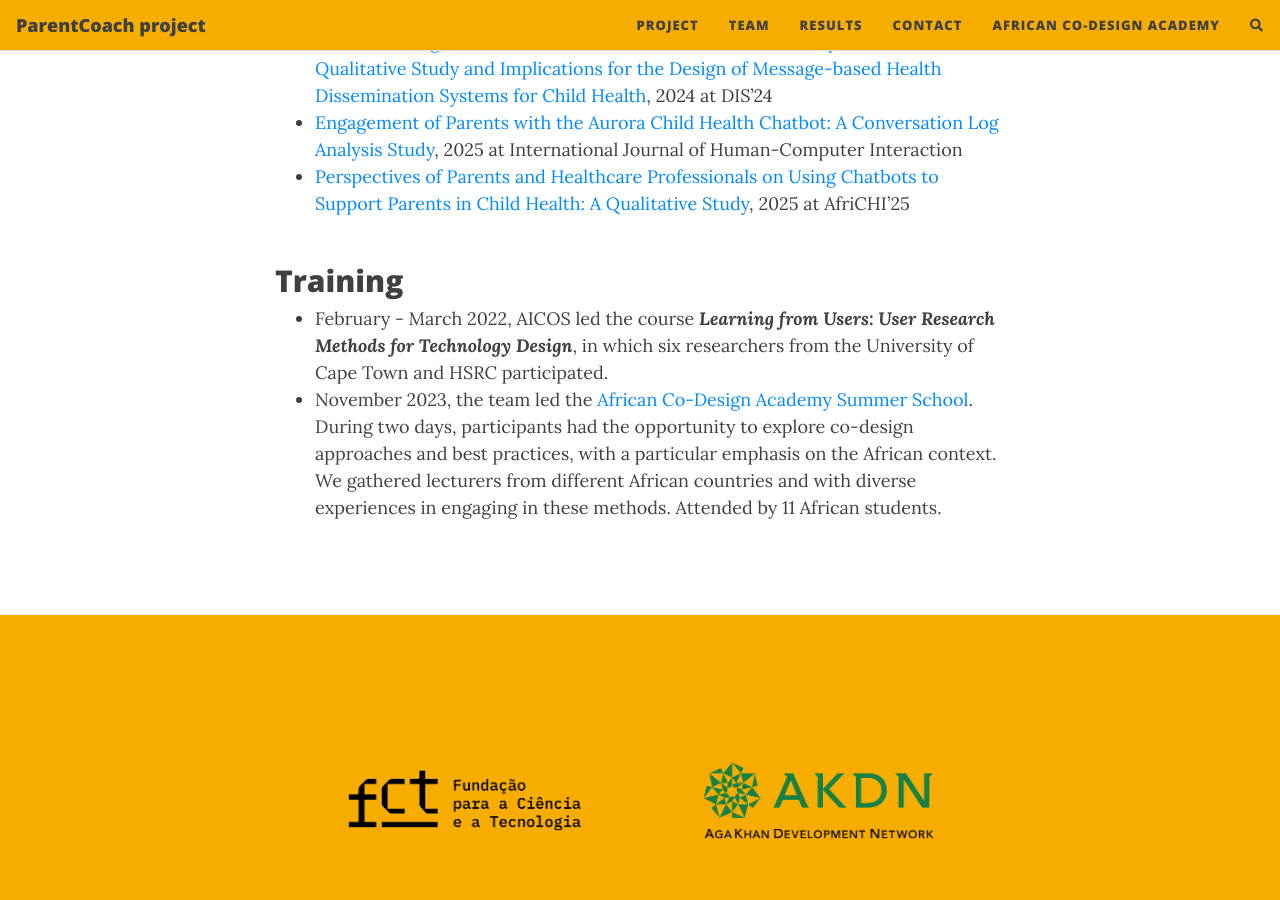
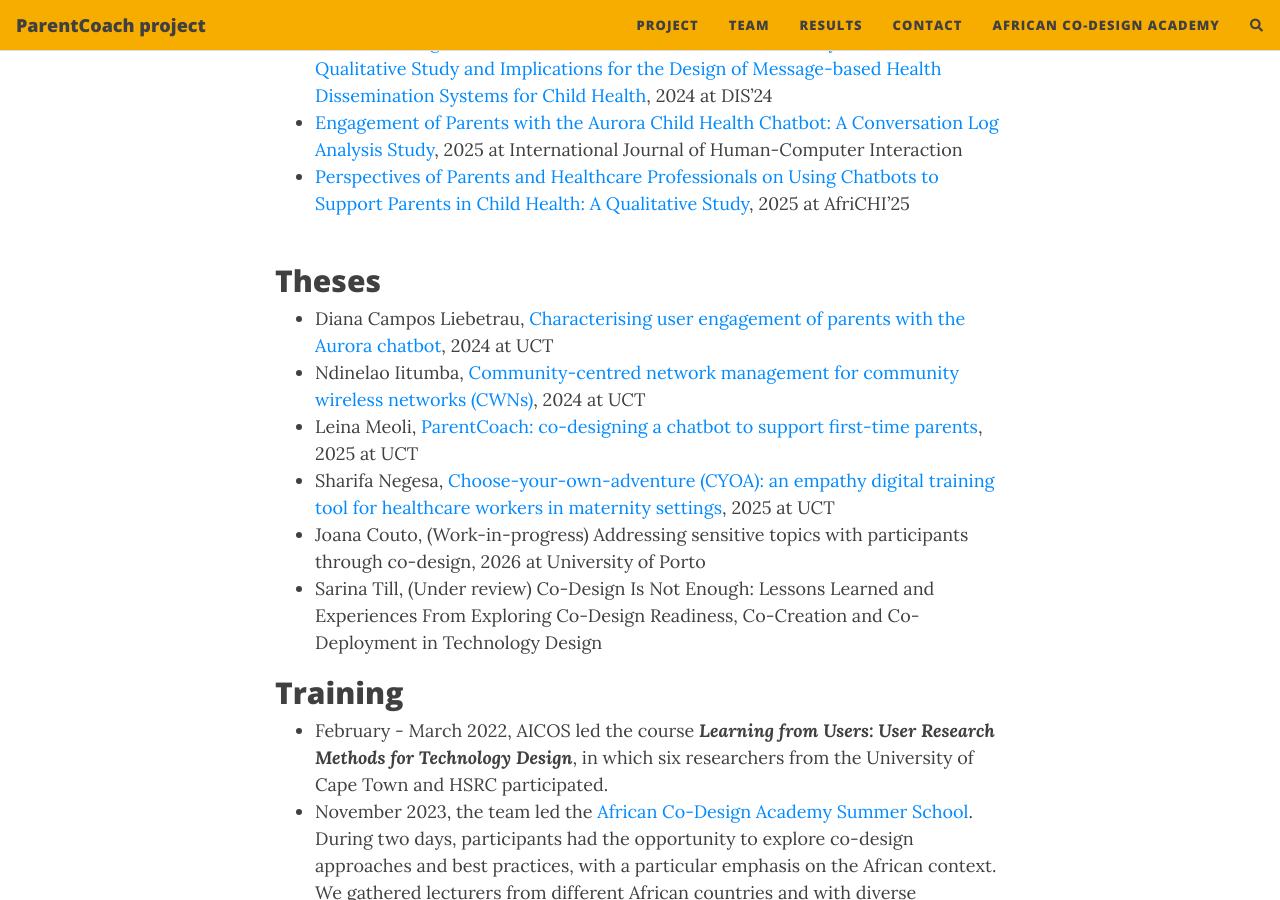
Before and after one commit to fraunhoferportugal/parentcoach-website, a Jekyll site: the page built from results.md, in a window 1280 px wide and 900 px high, scrolled down 738 px. Built offline with Jekyll 4.4.1, drawn with Linux system fonts in a browser that asks for light colours; nearby versions of some CDN libraries; comment, search, counter and statistics services are not loaded.

Commit message:
updates to students graduated

```diff
--- a/results.md
+++ b/results.md
@@ -31,6 +31,16 @@ The project ParentCoach started in January 2022 and finished in December 2024.<b
 * [Perspectives of Parents and Healthcare Professionals on Using Chatbots to Support Parents in Child Health: A Qualitative Study](https://dl.acm.org/doi/full/10.1145/3757232.3757252), 2025 at AfriCHI'25 <br/><br/>
 
 
+## Theses
+
+* Diana Campos Liebetrau, [Characterising user engagement of parents with the Aurora chatbot](https://open.uct.ac.za/items/068b59b3-48f9-4982-9710-729df6148a8e), 2024 at UCT
+* Ndinelao Iitumba, [Community-centred network management for community wireless networks (CWNs)](https://open.uct.ac.za/items/bbf1d7a9-a426-42ae-9186-52824a780115), 2024 at UCT
+* Leina Meoli, [ParentCoach: co-designing a chatbot to support first-time parents](https://open.uct.ac.za/items/08de4730-552d-4b9e-8d5d-7a2e386aaa3c), 2025 at UCT
+* Sharifa Negesa, [Choose-your-own-adventure (CYOA): an empathy digital training tool for healthcare workers in maternity settings](https://open.uct.ac.za/items/3ea2dadf-b427-4e04-a119-9dc6535c94cb), 2025 at UCT
+* Joana Couto, (Work-in-progress) Addressing sensitive topics with participants through co-design, 2026 at University of Porto
+* Sarina Till, (Under review) Co-Design Is Not Enough: Lessons Learned and Experiences From Exploring Co-Design Readiness, Co-Creation and Co-Deployment in Technology Design
+
+
 
 ## Training
 
```
Also changed, not shown: team.md (+1 -1 lines).
